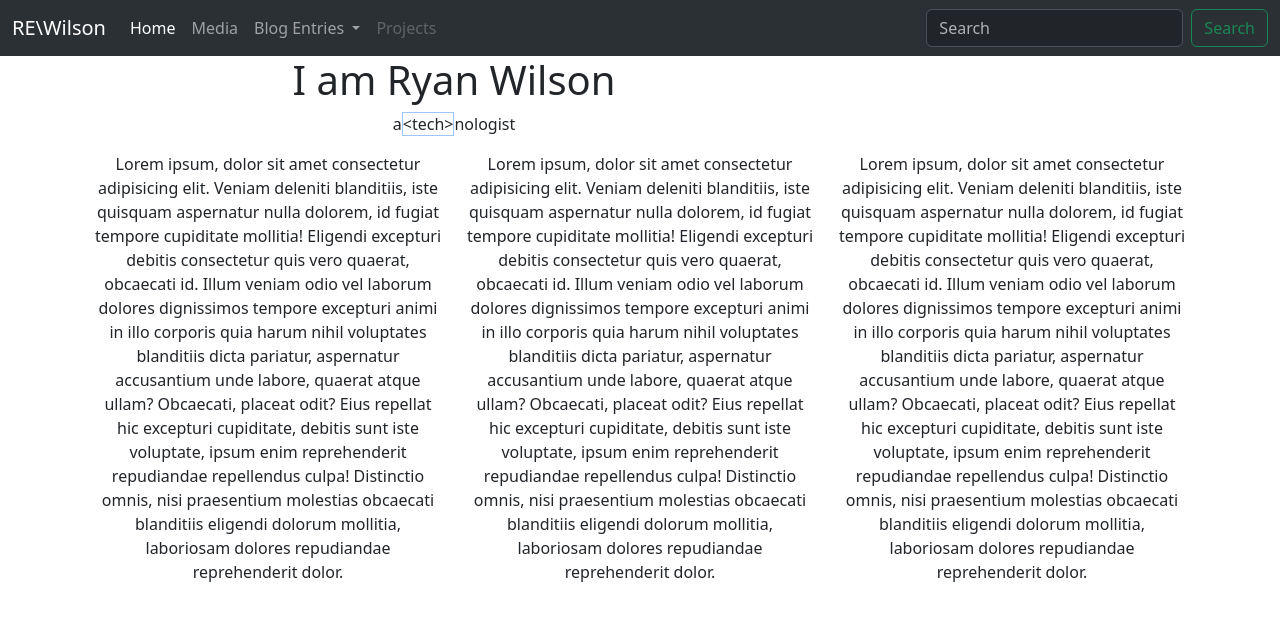
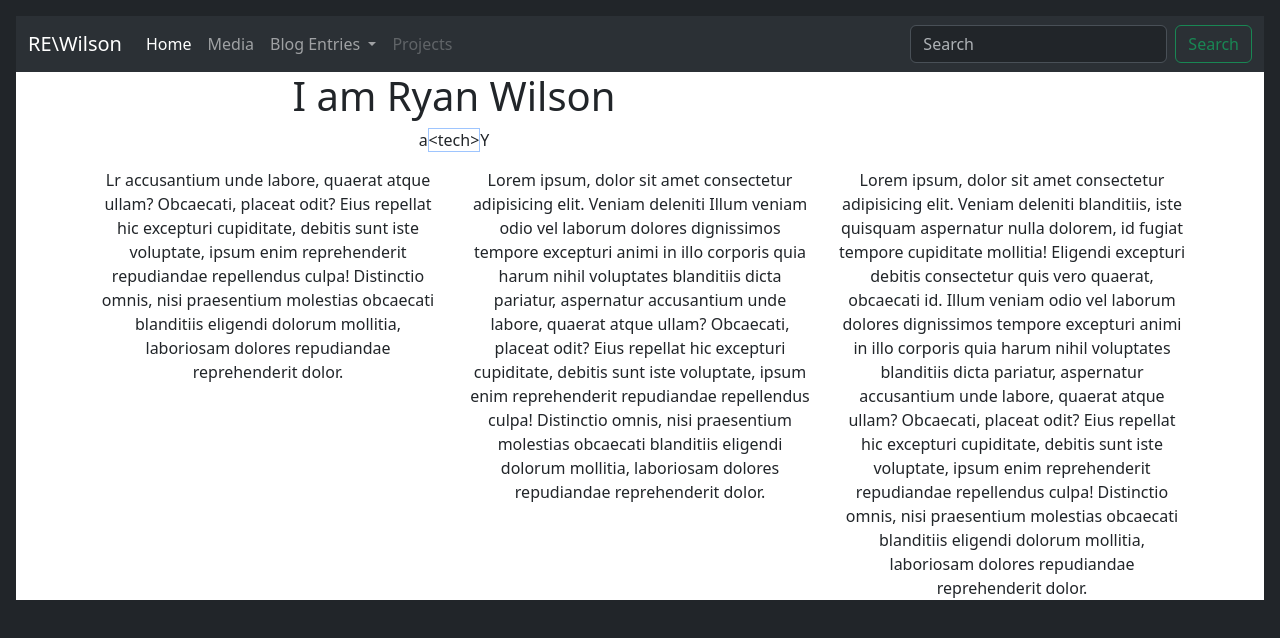
Before and after one commit to RW2023/BootstrapREWILSON, a plain HTML site: page index.html in a window 1280 px wide. Drawn offline with nearby package versions, Linux system fonts and the light colour scheme.

Commit message:
change text color and background

```diff
--- a/index.html
+++ b/index.html
@@ -1,6 +1,5 @@
 <!DOCTYPE html>
-<html lang="en">
-
+<html lang="en" class="p-3 mb-2 bg-dark text-white">
 <head>
     <meta charset="UTF-8">
     <meta http-equiv="X-UA-Compatible" content="IE=edge">
@@ -59,30 +58,25 @@
 
 <body>
     <!-- Start of Layout elements -->
-    <div class="container overflow-hidden text-center">
+    <div class="container overflow-hidden text-center"class="p-3 mb-2 bg-body-secondary">
         <div class="container text-center" row gy-5>
             <div class="row" col-6>
                 <div class="col-sm-8" p-3>
                     <h1><span>I am </span><span class="border-primary-subtle">Ryan Wilson</span></h1>
-                    <p><span>a</span><span class="border border-primary-subtle">&lt;tech&gt;</span>nologist</p>
+                    <p><span>a</span><span class="border border-primary-subtle"class="display-1">&lt;tech&gt;</span>Y</p>
                 </div>
                 <div class="col-sm-4" col-6><ul></ul></div>
             </div>
             <div class="row" p-3>
                 <div class="col-sm" col-6 p-3>
-                    <p>Lorem ipsum, dolor sit amet consectetur adipisicing elit. Veniam deleniti blanditiis, iste
-                        quisquam aspernatur nulla dolorem, id fugiat tempore cupiditate mollitia! Eligendi excepturi
-                        debitis consectetur quis vero quaerat, obcaecati id.
-                        Illum veniam odio vel laborum dolores dignissimos tempore excepturi animi in illo corporis quia
-                        harum nihil voluptates blanditiis dicta pariatur, aspernatur accusantium unde labore, quaerat
+                    <p>Lr accusantium unde labore, quaerat
                         atque ullam? Obcaecati, placeat odit?
                         Eius repellat hic excepturi cupiditate, debitis sunt iste voluptate, ipsum enim reprehenderit
                         repudiandae repellendus culpa! Distinctio omnis, nisi praesentium molestias obcaecati blanditiis
                         eligendi dolorum mollitia, laboriosam dolores repudiandae reprehenderit dolor.
                 </div>
                 <div class="col-sm" col-6 p-3>Lorem ipsum, dolor sit amet consectetur adipisicing elit. Veniam deleniti
-                    blanditiis, iste quisquam aspernatur nulla dolorem, id fugiat tempore cupiditate mollitia! Eligendi
-                    excepturi debitis consectetur quis vero quaerat, obcaecati id.
+
                     Illum veniam odio vel laborum dolores dignissimos tempore excepturi animi in illo corporis quia
                     harum nihil voluptates blanditiis dicta pariatur, aspernatur accusantium unde labore, quaerat atque
                     ullam? Obcaecati, placeat odit?
```
